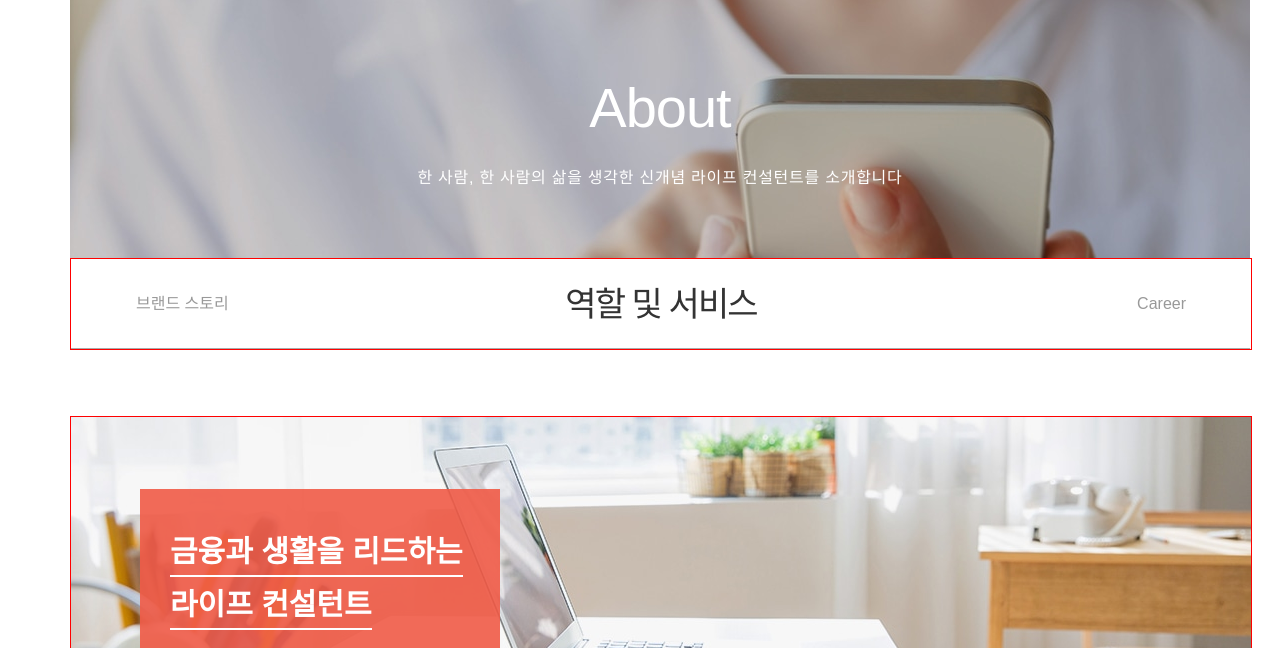
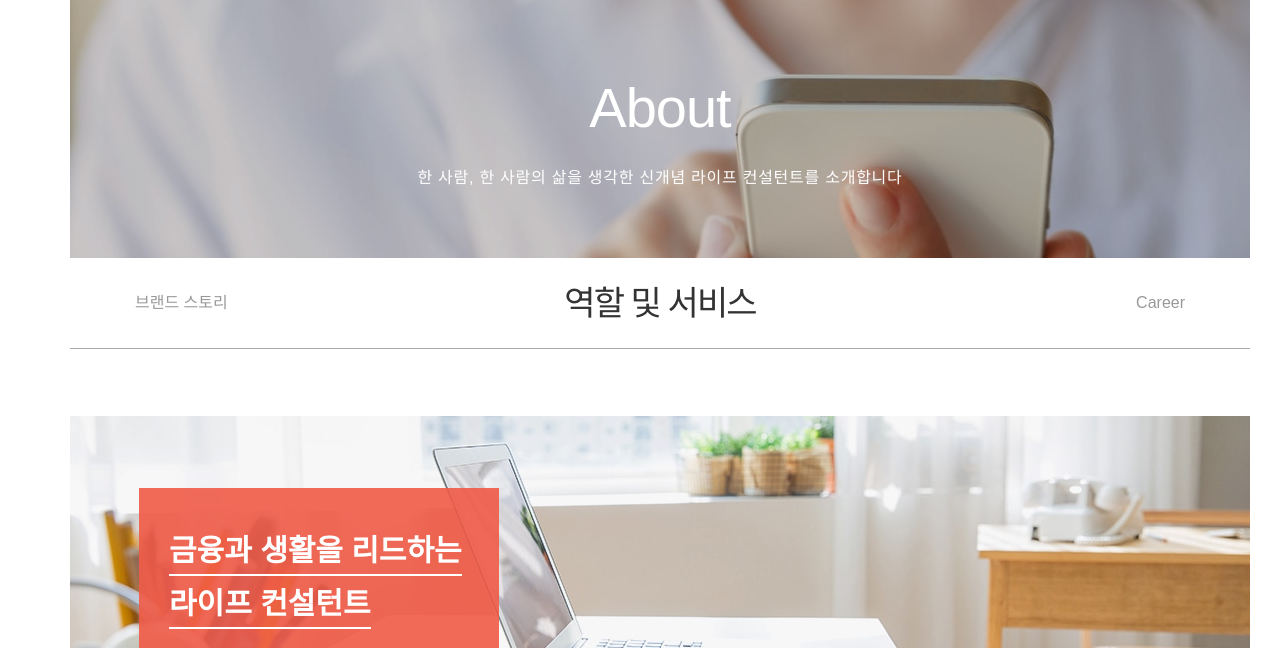
Before and after one commit to HWONH/website-hanwhalife, a plain HTML site: page about/service.html in a window 1280 px wide. Shown: the part 72-720 px from the top of the page. Drawn offline with Linux system fonts and the light colour scheme; a web font is replaced by a local one.

Commit message:
revise contents & add a README.md

```diff
--- a/css/common.css
+++ b/css/common.css
@@ -63,7 +63,7 @@ header, nav, section, article, footer{display: block;}
 .clearfix:after{content: "";display: block;clear: both;}
 .blind{width: 1px;height: 1px;margin: -1px;overflow: hidden;border: 0;clip: rect(1px,1px,1px,1px);clip-path: inset(50%);}
 .bdbox{-webkit-box-sizing: border-box;-moz-box-sizing: border-box;box-sizing: border-box;}
-.area{width: 1180px;margin: 0 auto;border: 1px solid red;}
+.area{width: 1180px;margin: 0 auto;}
 
 /* skip navigation */
 #skip a{position: absolute;top: 0;left: -9999px;z-index: 100;}
```
Also changed, not shown: about/service.html (+0 -3 lines), 1 other file.
